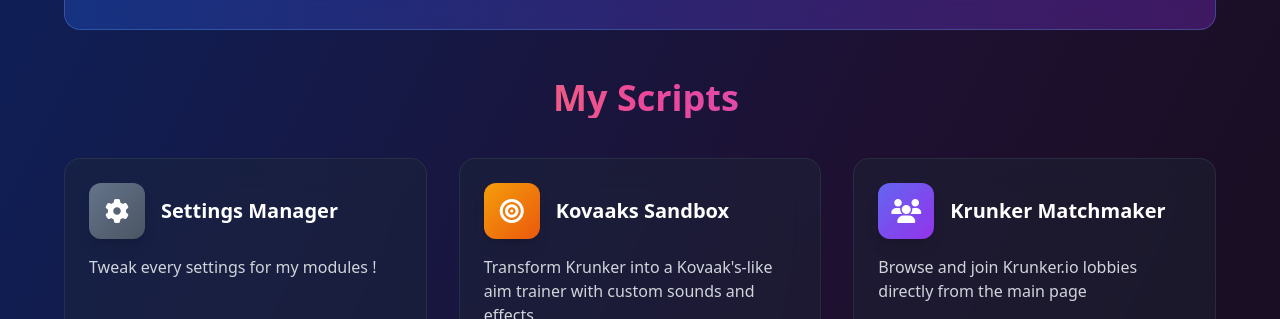
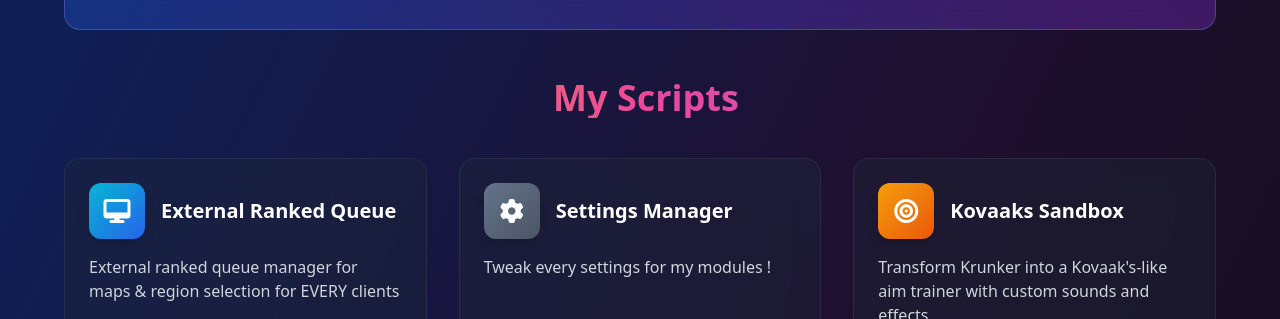
Before and after one commit to LombreBlanche34/krunker_scripts, a plain HTML site: page index.html in a window 1280 px wide. Shown: the part 633-952 px from the top of the page. Drawn offline with nearby package versions, Linux system fonts and the light colour scheme.

Commit message:
added external ranked queue manager

```diff
--- a/index.html
+++ b/index.html
@@ -261,6 +261,28 @@
     <script>
         // Configuration des scripts - AJOUTEZ VOS SCRIPTS ICI
         const scripts = [{
+                name: "External Ranked Queue",
+                description: "External ranked queue manager for maps & region selection for EVERY clients",
+                fullDescription: "An external queue manager for Krunker Ranked. Allows you to stay in the ranked queue while switching lobbies, choose preferred maps, and select your region with a standalone desktop application.",
+                github: "https://github.com/LombreBlanche34/krunker_ranked_external_queue",
+                install: "https://github.com/LombreBlanche34/krunker_ranked_external_queue/releases/latest",
+                tags: ["Software", "External Program"],
+                icon: "fa-desktop",
+                gradient: "from-cyan-500 to-blue-600",
+                features: [
+                    "Stay in ranked queue while switching lobbies",
+                    "Choose preferred maps before queueing",
+                    "Region selection support",
+                    "Standalone external application (not a userscript)",
+                    "Automatic detection of ranked matchmaking",
+                    "Lightweight and fast interface",
+                    "Work with EVERY client"
+                ],
+                images: [
+                    "https://raw.githubusercontent.com/LombreBlanche34/krunker_ranked_external_queue/refs/heads/main/Auth_page.png",
+                    "https://raw.githubusercontent.com/LombreBlanche34/krunker_ranked_external_queue/refs/heads/main/Queue_page.png"
+                ]
+            }, {
                 name: "Settings Manager",
                 description: "Tweak every settings for my modules !",
                 fullDescription: "by pressing F9, you will be able to change every settings of all my modules (if they are loaded in ur computer)",
```
